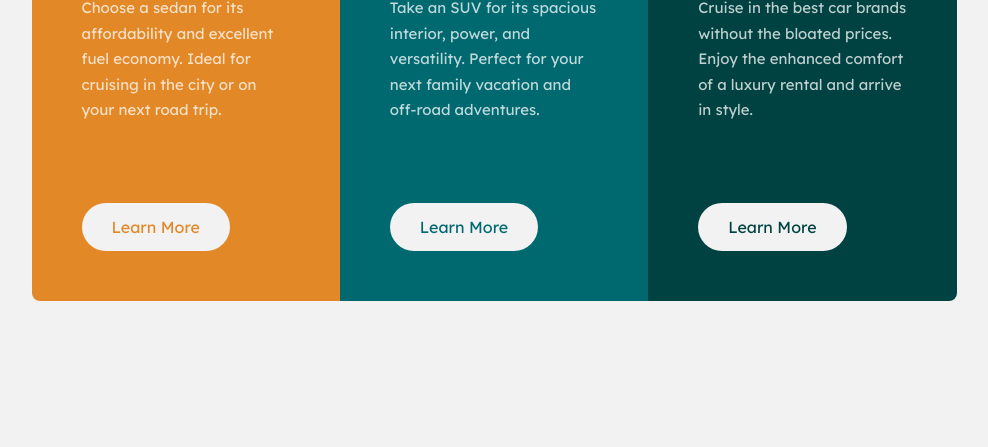
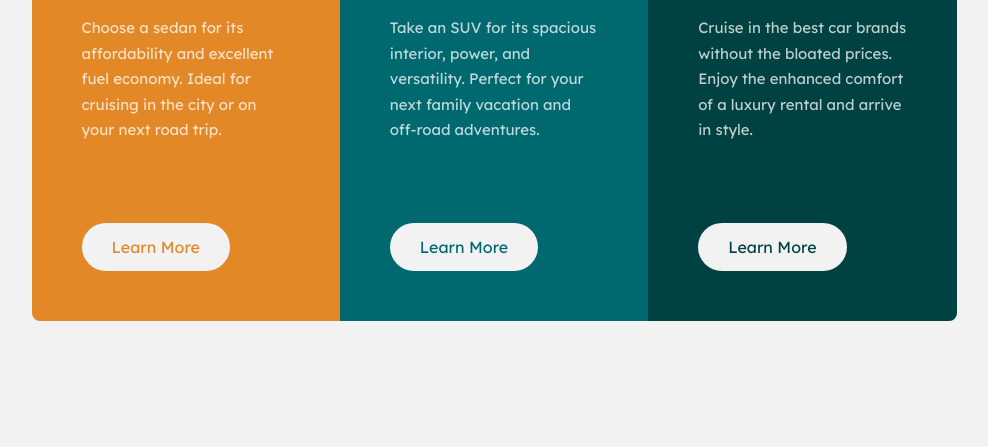
Before and after one commit to web-dev-pasta/3-column-preview-card-component, a plain HTML site: page index.html in a window 1280 px wide. Shown: the part 353-800 px from the top of the page, without its empty margins (146-1134 px from the left). Drawn offline with Linux system fonts and the light colour scheme; a web font is replaced by a local one.

Commit message:
Modified Some Styling

```diff
--- a/main.css
+++ b/main.css
@@ -30,6 +30,8 @@ body {
   border-radius: 8px;
   overflow: hidden;
   margin: 80px 20px;
+  position: relative;
+  top: 20px;
 }
 .card .box {
   padding: 50px;
@@ -88,6 +90,7 @@ body {
   .card {
     grid-template-columns: 1fr;
     grid-template-rows: repeat(3, 1fr);
+    top: 0;
   }
   .card .box p:nth-of-type(2) {
     margin-bottom: 30px;
```
